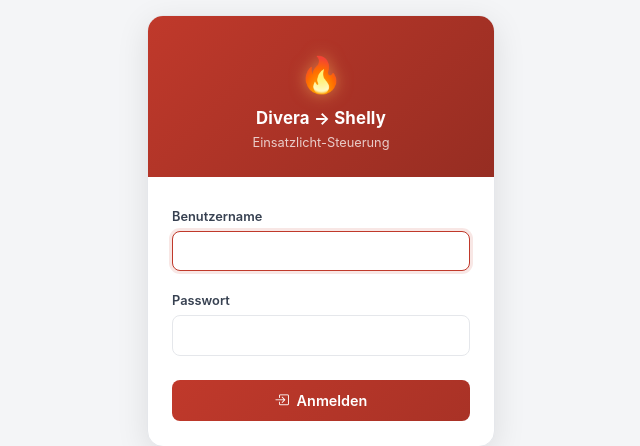
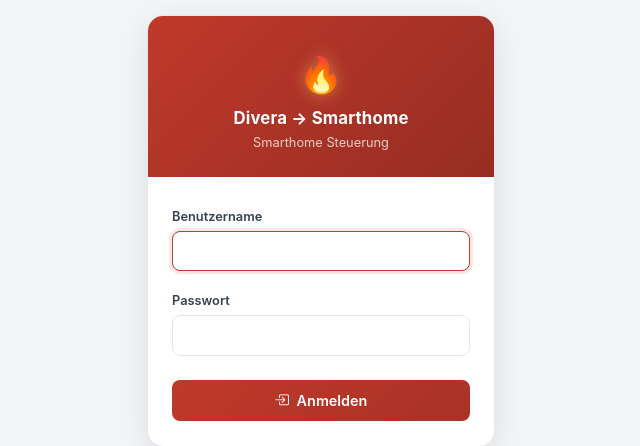
Before and after one commit to drunkler/Divera247-SmartHome, a Flask app: page /login in a window 1280 px wide. Shown: the part 169-615 px from the top of the page, without its empty margins (319-959 px from the left). Run offline with Flask 3, Linux system fonts and the light colour scheme.

Commit message:
Projekt durchgehend in Divera -> Smarthome umbenennen
Alle Vorkommen von Divera247/Divera -> Shelly ersetzt:
Templates (Titel, Navbar, Login), install.sh (Service-Name, Banner),
start.bat, app.py (secret_key), README (Titel, systemd-Befehle).

Co-Authored-By: Claude Sonnet 4.6 <noreply@anthropic.com>

```diff
--- a/app.py
+++ b/app.py
@@ -19,7 +19,7 @@ logging.basicConfig(level=logging.DEBUG, format="%(asctime)s %(levelname)s %(mes
 log = logging.getLogger(__name__)
 
 app = Flask(__name__)
-app.secret_key = "divera-shelly-secret-2024"
+app.secret_key = "divera-smarthome-secret-2024"
 
 
 def login_required(f):
--- a/templates/base.html
+++ b/templates/base.html
@@ -3,7 +3,7 @@
 <head>
   <meta charset="UTF-8">
   <meta name="viewport" content="width=device-width, initial-scale=1">
-  <title>Divera → Shelly</title>
+  <title>Divera → Smarthome</title>
   <link href="https://cdn.jsdelivr.net/npm/bootstrap@5.3.3/dist/css/bootstrap.min.css" rel="stylesheet">
   <link href="https://cdn.jsdelivr.net/npm/bootstrap-icons@1.11.3/font/bootstrap-icons.min.css" rel="stylesheet">
   <style>
@@ -192,7 +192,7 @@
 <nav class="navbar navbar-expand-lg">
   <div class="container-lg">
     <a class="navbar-brand" href="/">
-      <span class="flame">🔥</span> Divera → Shelly
+      <span class="flame">🔥</span> Divera → Smarthome
     </a>
     <div class="navbar-nav ms-auto flex-row align-items-center gap-1">
       <a class="nav-link {% if request.path == '/' %}active{% endif %}" href="/">Dashboard</a>
--- a/templates/login.html
+++ b/templates/login.html
@@ -3,7 +3,7 @@
 <head>
   <meta charset="UTF-8">
   <meta name="viewport" content="width=device-width, initial-scale=1">
-  <title>Login — Divera → Shelly</title>
+  <title>Login — Divera → Smarthome</title>
   <link href="https://cdn.jsdelivr.net/npm/bootstrap@5.3.3/dist/css/bootstrap.min.css" rel="stylesheet">
   <link href="https://cdn.jsdelivr.net/npm/bootstrap-icons@1.11.3/font/bootstrap-icons.min.css" rel="stylesheet">
   <style>
@@ -55,8 +55,8 @@
     <div class="login-card">
       <div class="login-head">
         <div class="flame">🔥</div>
-        <h5>Divera → Shelly</h5>
-        <p>Einsatzlicht-Steuerung</p>
+        <h5>Divera → Smarthome</h5>
+        <p>Smarthome Steuerung</p>
       </div>
       <div class="login-body">
         {% with messages = get_flashed_messages(with_categories=true) %}
```
Also changed, not shown: README.md, 2 other files.
